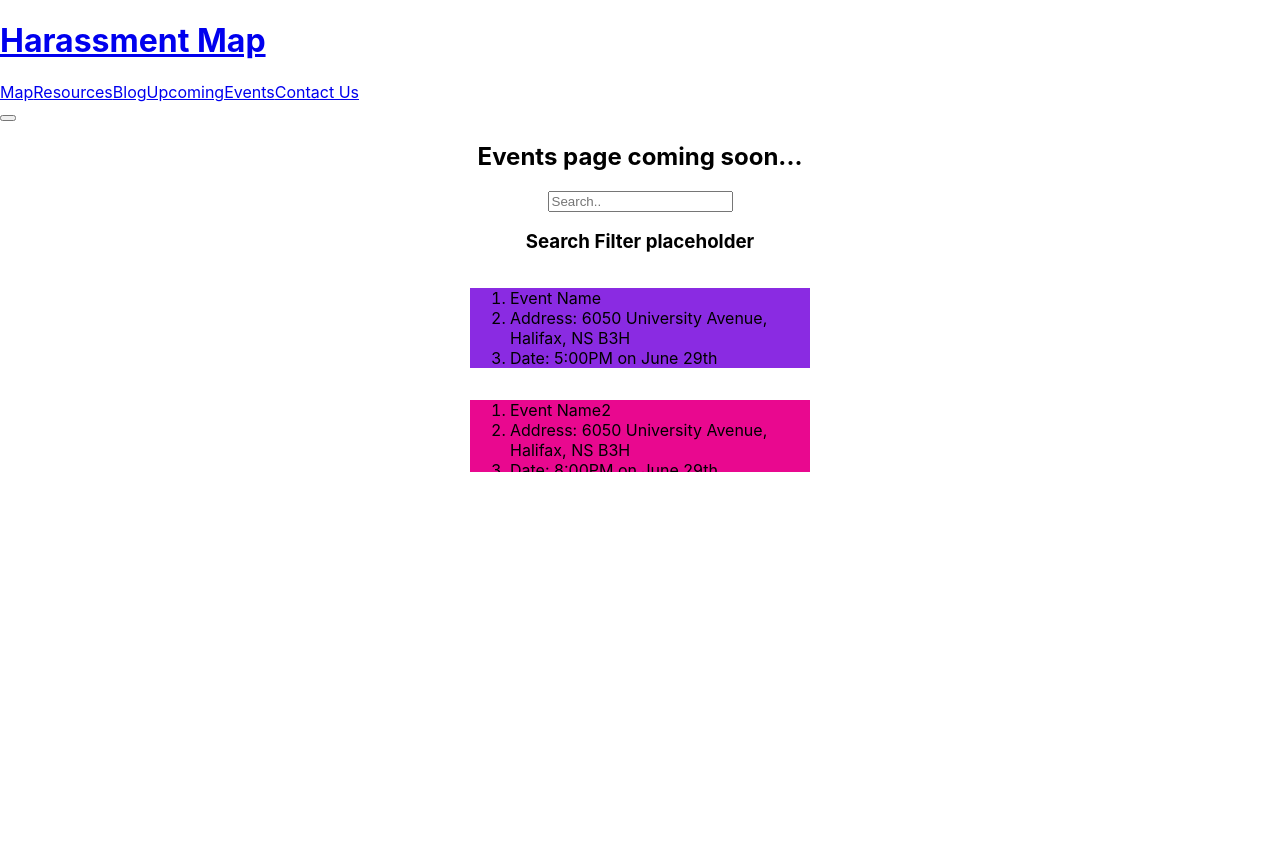
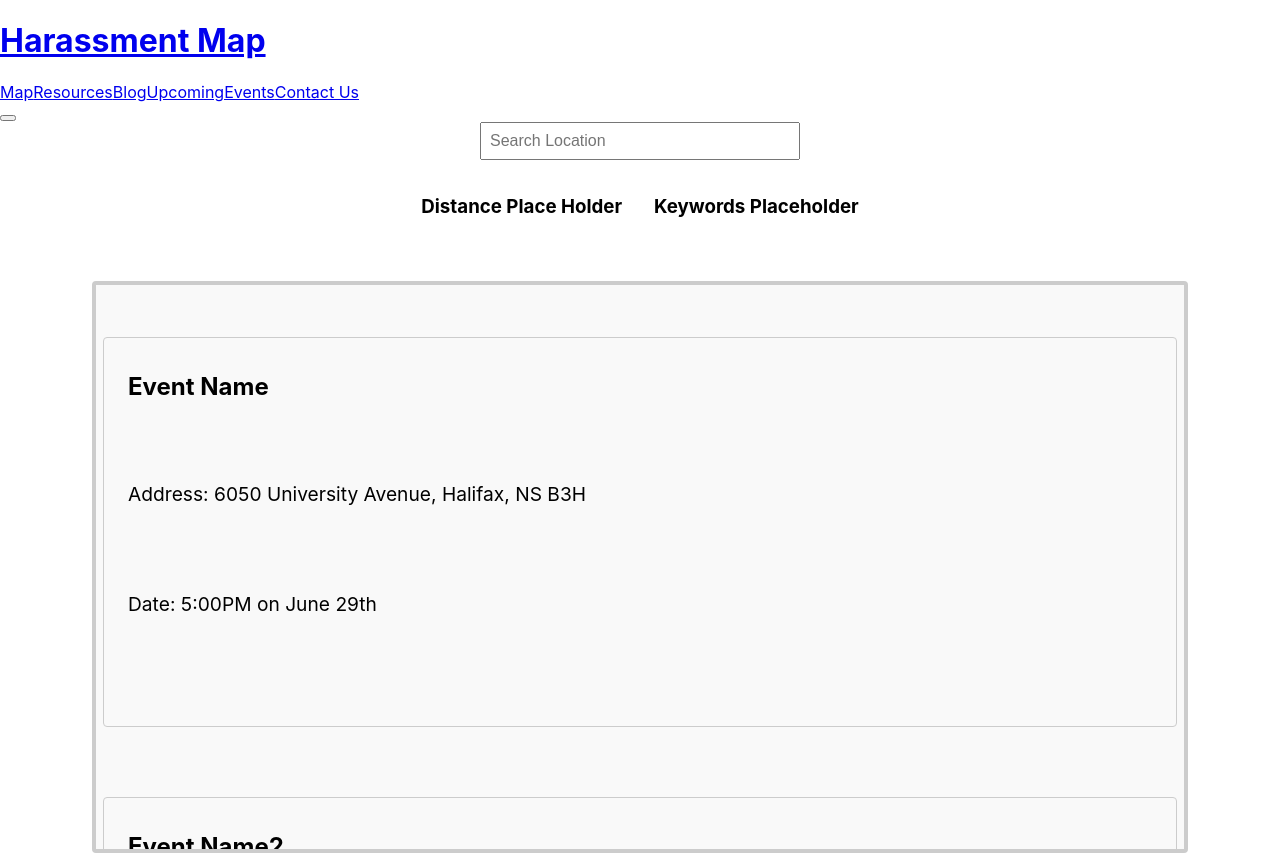
Before and after one commit to M-Vietinghoff/WSHAwarenessWebsite, a React (Create React App) app in the folder my-app/: page /UpcomingEvents in a window 1280 px wide. Before the commit the page ends 800 px from the top, so only its background shows below. Built offline with nearby package versions, Linux system fonts and the light colour scheme.

Commit message:
Formatting, Styling and Adjusting Event Page

```diff
--- a/my-app/src/index.css
+++ b/my-app/src/index.css
@@ -20,21 +20,58 @@ code {
   display: flex;
   flex-direction: column;
   align-items: center;
+  height: 800px;
+  width: 80%;
+  overflow-y: auto;
+  padding: 2rem;
+  gap: 2rem;
+  margin: 0 auto;
+  border: 4px solid #ccc;
+  border-radius: 4px;
+  background-color: #f9f9f9;
 
 }
 
-.Event1{
-  height: 100px;
+.Event1,
+.Event2,
+.Event3 {
+  width: 100%;
+  padding: 1.5rem;
+  font-size: 1.2rem;
+  border: 1px solid #ccc;
+  border-radius: 4px;
+  background-color: #f9f9f9;
+}
+
+.Name1,
+.Name2,
+.Name3 {
+   font-weight: bold;
+   font-size: 1.5rem;
+}
+
+li {
+  margin: 10px 0;
+  min-height: 100px;
+  list-style-type: none;
+}
+
+.EventSearch {
+  display: flex;
+  flex-direction: column;
+  align-items: center;
+  gap: 1rem;
+}
+
+.placeholderRow {
+  display: flex;
+  gap: 2rem;
+  justify-content: center;
+  padding-bottom: 45px;
+}
+
+.searchInput {
   width: 300px;
-  background-color: blueviolet;
+  padding: 0.5rem;
+  font-size: 1rem;
 }
-.Event2{
-  height: 100px;
-  width: 300px;
-  background-color: rgb(233, 8, 143);
-}
-.Event3{
-  height: 100px;
-  width: 300px;
-  background-color: rgb(17, 171, 232);
-}
--- a/my-app/src/pages/UpcomingEvents.jsx
+++ b/my-app/src/pages/UpcomingEvents.jsx
@@ -13,28 +13,31 @@ export default function UpcomingEvents() {
   )
     return (
       <div>
-        <div className="EventSearch">
-          <h2 className="text-2xl font-bold">Events page coming soon...</h2>
-          <input type="text" placeholder="Search.." />
-          <h3 className="text-2xl font-bold">Search Filter placeholder</h3>
+
+      <div className="EventSearch">
+        <input type="text" placeholder="Search Location" className="searchInput" />
+
+        <div className="placeholderRow">
+         <h3 className="text-2xl font-bold">Distance Place Holder</h3>
+          <h3 className="text-2xl font-bold">Keywords Placeholder</h3>
         </div>
-
-        <div className="EventsContainer" style={{ height: "200px", overflowY: "auto"}}>
-         <ol onClick={() => scrollSection(Event1)} ref={Event1} className="Event1">
+      </div>
+        <div className="EventsContainer" style={{ height: "500px", overflowY: "auto"}}>
+         <ul onClick={() => scrollSection(Event1)} ref={Event1} className="Event1">
             <li className="Name1">Event Name</li>
             <li className="Address1">Address: 6050 University Avenue, Halifax, NS B3H</li>
             <li className="Date1">Date: 5:00PM on June 29th</li>
-          </ol>
-         <ol onClick={() => scrollSection(Event2)} ref={Event2} className="Event2">
+          </ul>
+         <ul onClick={() => scrollSection(Event2)} ref={Event2} className="Event2">
             <li className="Name2">Event Name2</li>
             <li className="Address1">Address: 6050 University Avenue, Halifax, NS B3H</li>
             <li className="Date1">Date: 8:00PM on June 29th</li>
-          </ol>
-         <ol onClick={() => scrollSection(Event3)} ref={Event3} className="Event3">
+          </ul>
+         <ul onClick={() => scrollSection(Event3)} ref={Event3} className="Event3">
             <li className="Name3">Event Name3</li>
            <li className="Address1">Address: 6050 University Avenue, Halifax, NS B3H</li>
            <li className="Date1">Date: 10:00PM on June 29th</li>
-          </ol>
+          </ul>
         </div>
      </div>
     );
```
